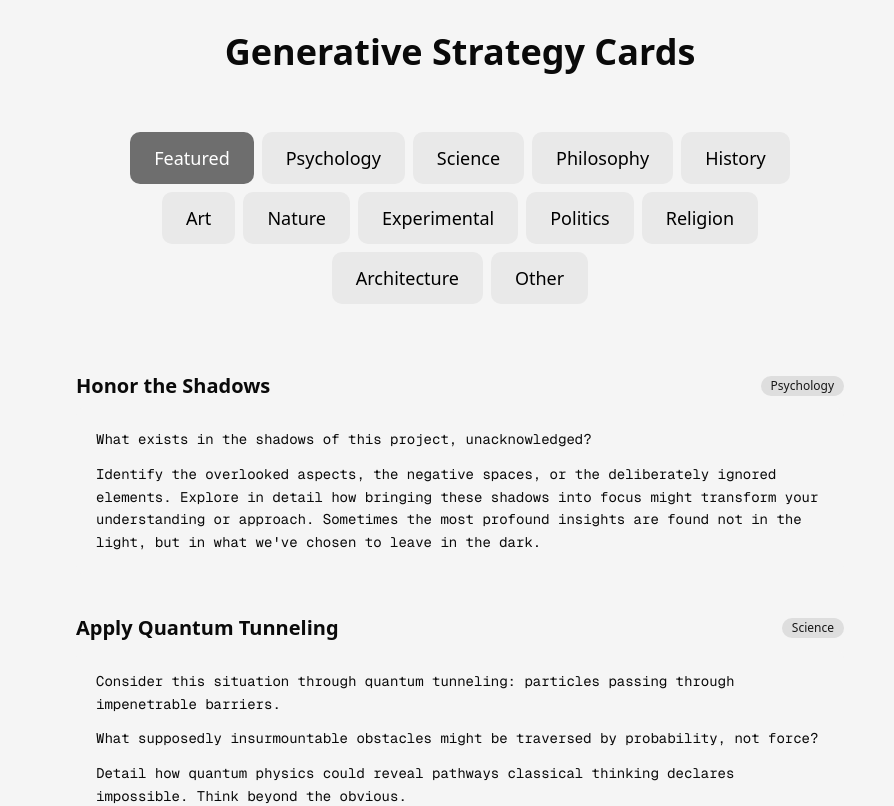
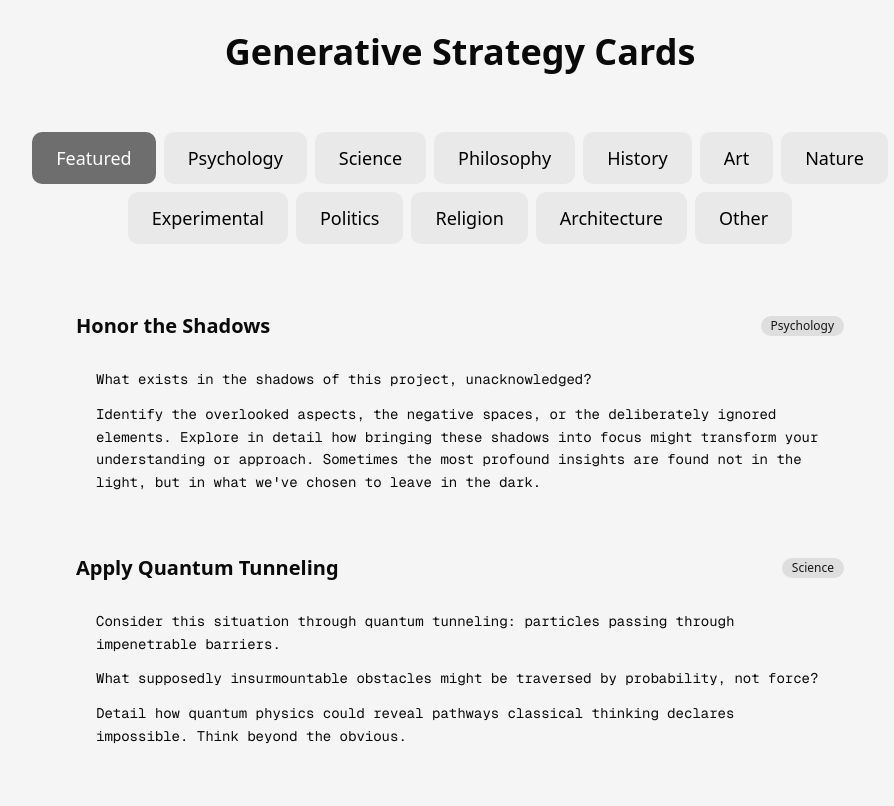
Before and after one commit to luismqueral/generative-strategy-cards, a Next.js app: page / in a window 1280 px wide. Shown: the top 806 px of the page, without its empty margins (180-1074 px from the left). Built offline with nearby package versions, Linux system fonts and the light colour scheme.

Commit message:
Increase max-width of category filter section

```diff
--- a/app/page.tsx
+++ b/app/page.tsx
@@ -74,13 +74,15 @@ export default function Home() {
             <h1 className="text-3xl md:text-4xl font-bold mb-3">Generative Strategy Cards</h1>
           </div>
         </section>
-        <section className="container mx-auto px-4 max-w-3xl mb-2">
+        <section className="container mx-auto px-4 mb-2">
+          <div className="max-w-4xl mx-auto">
             <StrategyFilter
               onFilterChange={handleFilterChange}
               onCategoryChange={setFilterCategory}
               uniqueThemes={uniqueThemes}
               uniqueSources={uniqueTags}
             />
+          </div>
         </section>
       </header>
 
--- a/components/strategy-filter.tsx
+++ b/components/strategy-filter.tsx
@@ -71,7 +71,7 @@ export function StrategyFilter({ onFilterChange, onCategoryChange, uniqueThemes,
   };
 
   return (
-    <div className="mb-8">
+    <div className="mb-8 w-full">
       {/* Search input div was removed in a previous step */}
       <div className="flex flex-wrap gap-2 mb-4 w-full justify-center">
         {categories.map((category) => {
```
Lines whose indentation alone changed are shown as unchanged.
